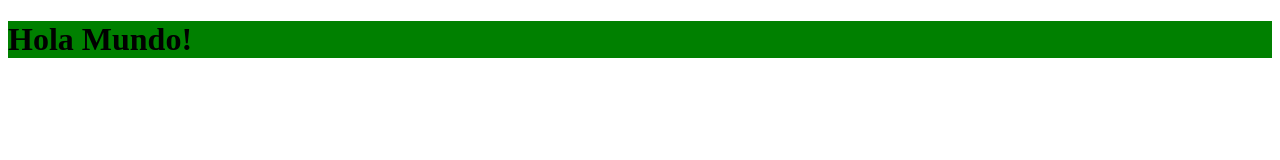
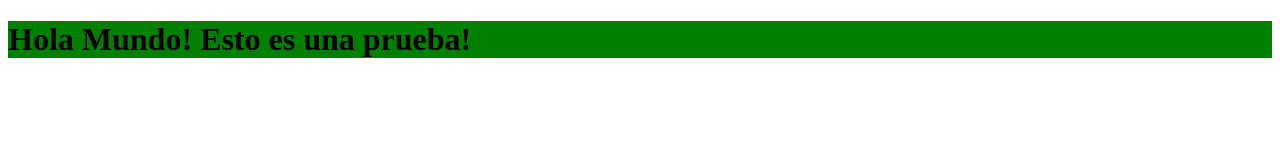
Before and after one commit to Seb-98/PruebaDeRepositorio, a plain HTML site: page index.html in a window 1280 px wide. Drawn offline with Linux system fonts and the light colour scheme.

Commit message:
segundo commit de prueba

```diff
--- a/index.html
+++ b/index.html
@@ -8,6 +8,6 @@
     <script src="./js/script.js"></script>
 </head>
 <body>
-    <h1>Hola Mundo!</h1>
+    <h1>Hola Mundo! Esto es una prueba!</h1>
 </body>
 </html>
```
